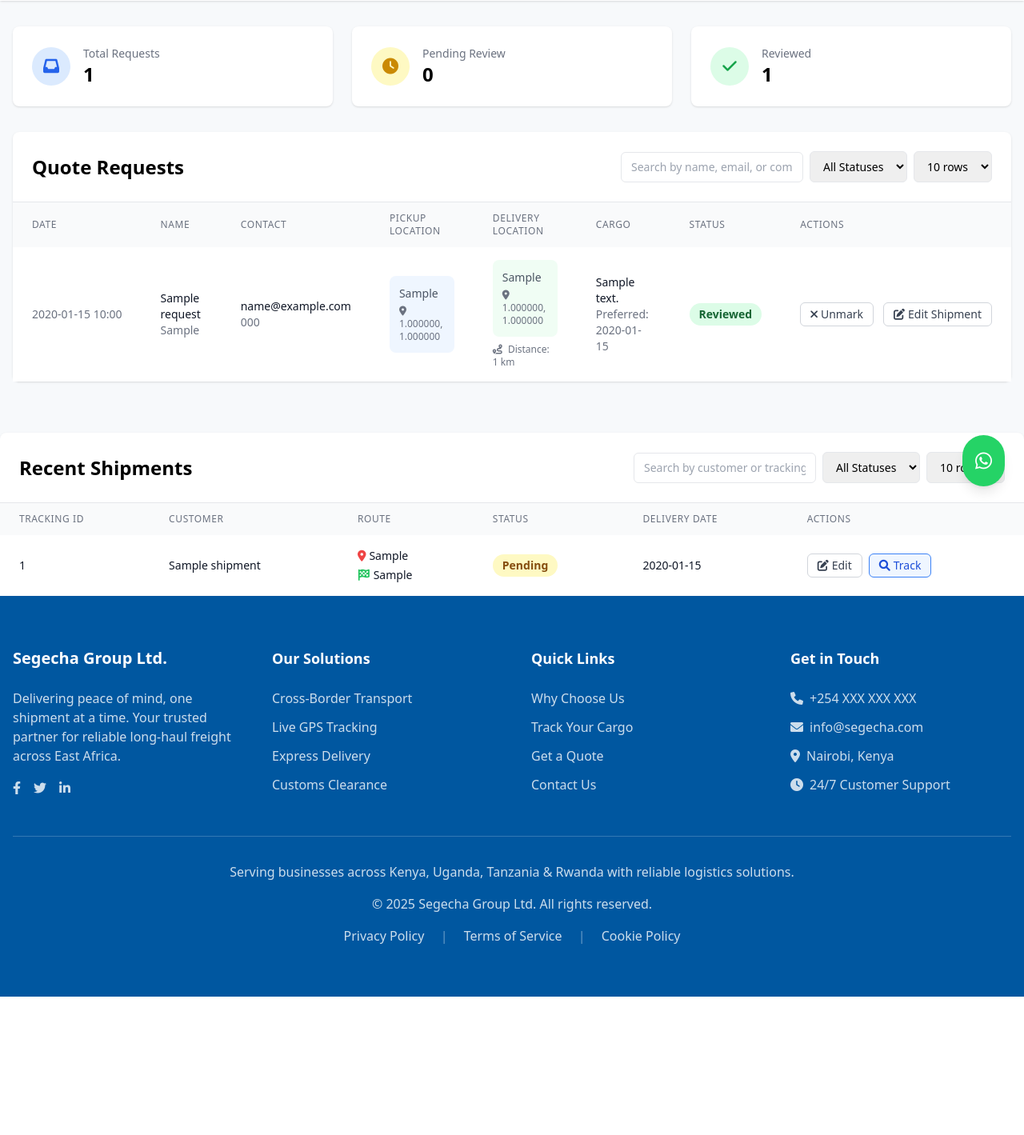
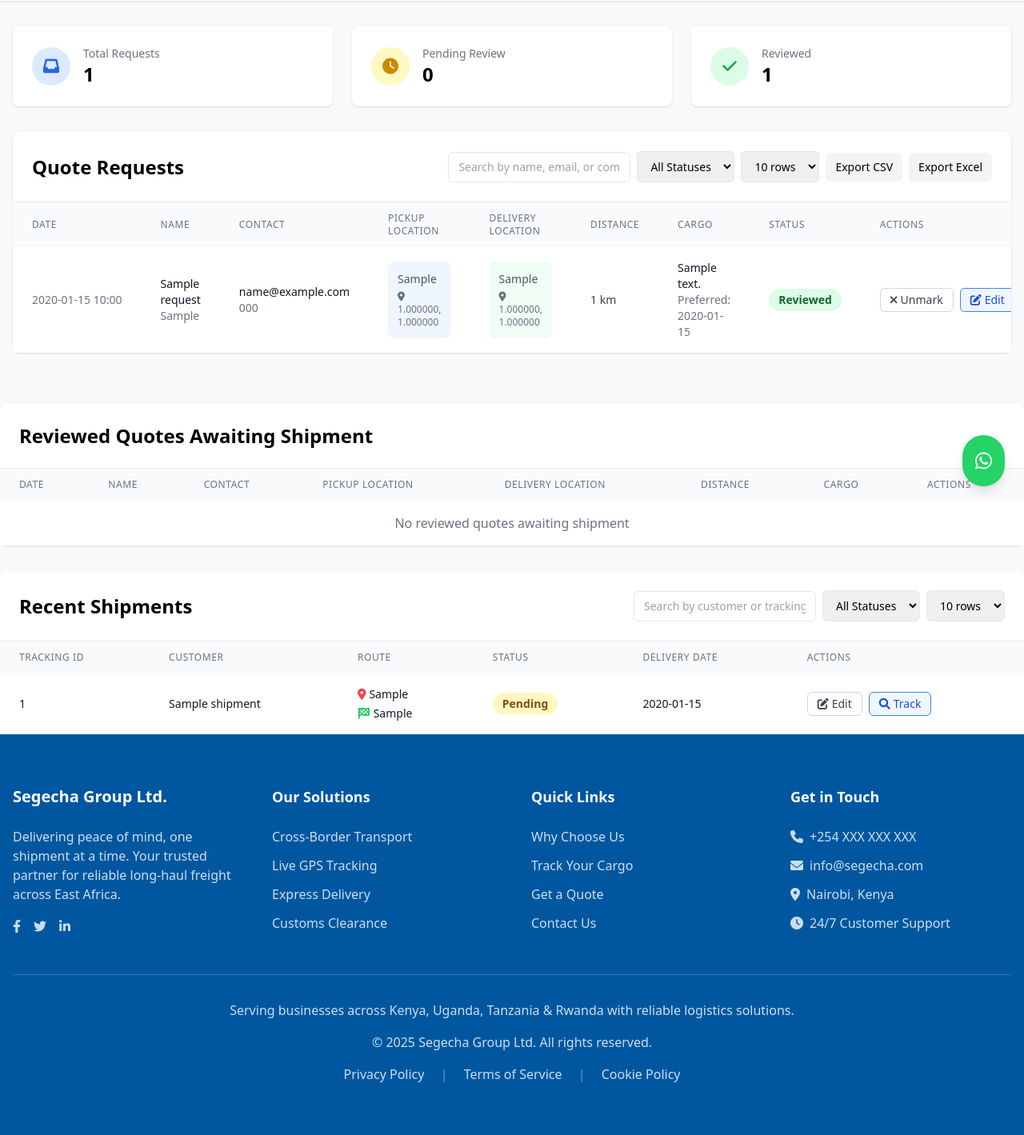
Before and after one commit to Ezana-Group/segecha-logistics, a Flask app: page /admin in a window 1280 px wide. Shown: the part 168-1587 px from the top of the page at 80% size. Before the commit the page ends 1414 px from the top, so only its background shows below. Run offline with Flask 3, Linux system fonts and the light colour scheme; tables that the repository leaves empty hold one stand-in row (values such as "Sample post"); some libraries are stand-ins or nearby versions.

Commit message:
Add reviewed quotes awaiting shipment section and improve admin dashboard functionality

```diff
--- a/app.py
+++ b/app.py
@@ -172,7 +172,8 @@ def add_cache_control(response):
 def admin_dashboard():
     quote_requests = QuoteRequest.query.order_by(QuoteRequest.created_at.desc()).all()
     recent_shipments = Shipment.query.order_by(Shipment.created_at.desc()).limit(5).all()
-    return render_template('admin_dashboard.html', now=datetime.now(), quote_requests=quote_requests, recent_shipments=recent_shipments)
+    reviewed_awaiting_shipment = QuoteRequest.query.filter_by(reviewed=True).filter(QuoteRequest.shipment == None).order_by(QuoteRequest.created_at.desc()).all()
+    return render_template('admin_dashboard.html', now=datetime.now(), quote_requests=quote_requests, recent_shipments=recent_shipments, reviewed_awaiting_shipment=reviewed_awaiting_shipment)
 
 @app.route('/test')
 def test():
--- a/templates/admin_dashboard.html
+++ b/templates/admin_dashboard.html
@@ -131,6 +131,8 @@
                     <option value="50">50 rows</option>
                     <option value="all">All</option>
                 </select>
+                <button class="px-3 py-2 bg-gray-100 rounded-md text-sm" onclick="exportQuotes('csv')">Export CSV</button>
+                <button class="px-3 py-2 bg-gray-100 rounded-md text-sm" onclick="exportQuotes('excel')">Export Excel</button>
             </div>
         </div>
         <div class="overflow-x-auto">
@@ -142,6 +144,7 @@
                         <th class="px-6 py-3 text-left text-xs font-medium text-gray-500 uppercase tracking-wider">Contact</th>
                         <th class="px-6 py-3 text-left text-xs font-medium text-gray-500 uppercase tracking-wider">Pickup Location</th>
                         <th class="px-6 py-3 text-left text-xs font-medium text-gray-500 uppercase tracking-wider">Delivery Location</th>
+                        <th class="px-6 py-3 text-left text-xs font-medium text-gray-500 uppercase tracking-wider">Distance</th>
                         <th class="px-6 py-3 text-left text-xs font-medium text-gray-500 uppercase tracking-wider">Cargo</th>
                         <th class="px-6 py-3 text-left text-xs font-medium text-gray-500 uppercase tracking-wider">Status</th>
                         <th class="px-6 py-3 text-left text-xs font-medium text-gray-500 uppercase tracking-wider">Actions</th>
@@ -178,9 +181,9 @@
                                     <i class="fas fa-map-marker-alt mr-1"></i>{{ "%.6f"|format(quote.dropoff_lat) }}, {{ "%.6f"|format(quote.dropoff_lng) }}
                                 </p>
                             </div>
-                            <div class="text-xs text-gray-500 mt-2">
-                                <i class="fas fa-route mr-1"></i> Distance: {{ quote.estimated_distance|round|int }} km
-                            </div>
+                        </td>
+                        <td class="px-6 py-4 text-sm text-gray-700">
+                            {{ quote.estimated_distance|round|int }} km
                         </td>
                         <td class="px-6 py-4">
                             <div class="text-sm text-gray-900">{{ quote.cargo_description }}</div>
@@ -197,29 +200,20 @@
                             </span>
                         </td>
                         <td class="px-6 py-4 whitespace-nowrap text-sm">
-                            <div class="flex space-x-3">
-                                <button type="button"
-                                        onclick="markAsReviewed({{ quote.id }}, this)"
-                                        class="text-sm px-3 py-1 rounded-md border
-                                               {% if quote.reviewed %}
-                                               border-gray-300 text-gray-700 bg-white hover:bg-gray-50
-                                               {% else %}
-                                               border-green-500 text-green-700 bg-green-50 hover:bg-green-100
-                                               {% endif %}">
-                                    {% if quote.reviewed %}
-                                    <i class="fas fa-times mr-1"></i>Unmark
-                                    {% else %}
-                                    <i class="fas fa-check mr-1"></i>Mark Reviewed
-                                    {% endif %}
+                            <div class="flex space-x-2">
+                                <button type="button" onclick="markAsReviewed({{ quote.id }}, this)" class="text-sm px-3 py-1 rounded-md border {% if quote.reviewed %}border-gray-300 text-gray-700 bg-white hover:bg-gray-50{% else %}border-green-500 text-green-700 bg-green-50 hover:bg-green-100{% endif %}">
+                                    {% if quote.reviewed %}<i class="fas fa-times mr-1"></i>Unmark{% else %}<i class="fas fa-check mr-1"></i>Mark Reviewed{% endif %}
                                 </button>
-                                {% if quote.shipment %}
-                                <a href="{{ url_for('edit_shipment', id=quote.shipment.id) }}"
-                                   class="text-sm px-3 py-1 rounded-md border border-gray-300 text-gray-700 bg-white hover:bg-gray-50">
-                                    <i class="fas fa-edit mr-1"></i>Edit Shipment
+                                <a href="{{ url_for('edit_quote', id=quote.id) }}" class="text-sm px-3 py-1 rounded-md border border-blue-500 text-blue-700 bg-blue-50 hover:bg-blue-100">
+                                    <i class="fas fa-edit mr-1"></i>Edit
                                 </a>
-                                {% else %}
-                                <a href="{{ url_for('new_shipment', quote_request_id=quote.id) }}"
-                                   class="text-sm px-3 py-1 rounded-md border border-blue-500 text-blue-700 bg-blue-50 hover:bg-blue-100">
+                                <form method="POST" action="{{ url_for('delete_quote', id=quote.id) }}" style="display:inline;" onsubmit="return confirm('Are you sure you want to delete this quote?');">
+                                    <button type="submit" class="text-sm px-3 py-1 rounded-md border border-red-500 text-red-700 bg-red-50 hover:bg-red-100">
+                                        <i class="fas fa-trash mr-1"></i>Delete
+                                    </button>
+                                </form>
+                                {% if not quote.shipment %}
+                                <a href="{{ url_for('new_shipment', quote_request_id=quote.id) }}" class="text-sm px-3 py-1 rounded-md border border-blue-500 text-blue-700 bg-blue-50 hover:bg-blue-100">
                                     <i class="fas fa-truck mr-1"></i>Create Shipment
                                 </a>
                                 {% endif %}
@@ -230,6 +224,75 @@
                 </tbody>
             </table>
         </div>
+    </div>
+</div>
+
+<!-- Reviewed Quotes Awaiting Shipment Section -->
+<div class="mt-8 bg-white rounded-lg shadow">
+    <div class="p-6 border-b flex flex-col md:flex-row md:items-center md:justify-between gap-4">
+        <h2 class="text-2xl font-bold">Reviewed Quotes Awaiting Shipment</h2>
+    </div>
+    <div class="overflow-x-auto">
+        <table class="w-full">
+            <thead>
+                <tr class="bg-gray-50">
+                    <th class="px-6 py-3 text-left text-xs font-medium text-gray-500 uppercase tracking-wider">Date</th>
+                    <th class="px-6 py-3 text-left text-xs font-medium text-gray-500 uppercase tracking-wider">Name</th>
+                    <th class="px-6 py-3 text-left text-xs font-medium text-gray-500 uppercase tracking-wider">Contact</th>
+                    <th class="px-6 py-3 text-left text-xs font-medium text-gray-500 uppercase tracking-wider">Pickup Location</th>
+                    <th class="px-6 py-3 text-left text-xs font-medium text-gray-500 uppercase tracking-wider">Delivery Location</th>
+                    <th class="px-6 py-3 text-left text-xs font-medium text-gray-500 uppercase tracking-wider">Distance</th>
+                    <th class="px-6 py-3 text-left text-xs font-medium text-gray-500 uppercase tracking-wider">Cargo</th>
+                    <th class="px-6 py-3 text-left text-xs font-medium text-gray-500 uppercase tracking-wider">Actions</th>
+                </tr>
+            </thead>
+            <tbody class="bg-white divide-y divide-gray-200">
+                {% for quote in reviewed_awaiting_shipment %}
+                <tr>
+                    <td class="px-6 py-4 text-sm text-gray-700">{{ quote.created_at.strftime('%Y-%m-%d') }}</td>
+                    <td class="px-6 py-4 text-sm text-gray-700">{{ quote.name }}</td>
+                    <td class="px-6 py-4 text-sm text-gray-700">
+                        <div>{{ quote.email }}</div>
+                        <div>{{ quote.phone }}</div>
+                        {% if quote.company %}<div class="text-xs text-gray-500">{{ quote.company }}</div>{% endif %}
+                    </td>
+                    <td class="px-6 py-4">
+                        <div class="bg-blue-50 p-3 rounded-lg">
+                            <p class="text-sm text-gray-600">{{ quote.pickup_location }}</p>
+                            <p class="text-xs text-gray-500 mt-1">
+                                <i class="fas fa-map-marker-alt mr-1"></i>{{ "%.6f"|format(quote.pickup_lat) }}, {{ "%.6f"|format(quote.pickup_lng) }}
+                            </p>
+                        </div>
+                    </td>
+                    <td class="px-6 py-4">
+                        <div class="bg-green-50 p-3 rounded-lg">
+                            <p class="text-sm text-gray-600">{{ quote.dropoff_location }}</p>
+                            <p class="text-xs text-gray-500 mt-1">
+                                <i class="fas fa-map-marker-alt mr-1"></i>{{ "%.6f"|format(quote.dropoff_lat) }}, {{ "%.6f"|format(quote.dropoff_lng) }}
+                            </p>
+                        </div>
+                    </td>
+                    <td class="px-6 py-4 text-sm text-gray-700">{{ quote.estimated_distance|round|int }} km</td>
+                    <td class="px-6 py-4">
+                        <div class="text-sm text-gray-900">{{ quote.cargo_description }}</div>
+                        {% if quote.preferred_date %}
+                        <div class="text-sm text-gray-500">Preferred: {{ quote.preferred_date.strftime('%Y-%m-%d') }}</div>
+                        {% endif %}
+                    </td>
+                    <td class="px-6 py-4 whitespace-nowrap text-sm">
+                        <a href="{{ url_for('new_shipment', quote_request_id=quote.id) }}" class="text-sm px-3 py-1 rounded-md border border-blue-500 text-blue-700 bg-blue-50 hover:bg-blue-100">
+                            <i class="fas fa-truck mr-1"></i>Create Shipment
+                        </a>
+                    </td>
+                </tr>
+                {% endfor %}
+                {% if not reviewed_awaiting_shipment %}
+                <tr>
+                    <td colspan="8" class="px-6 py-4 text-center text-gray-500">No reviewed quotes awaiting shipment</td>
+                </tr>
+                {% endif %}
+            </tbody>
+        </table>
     </div>
 </div>
 
```
